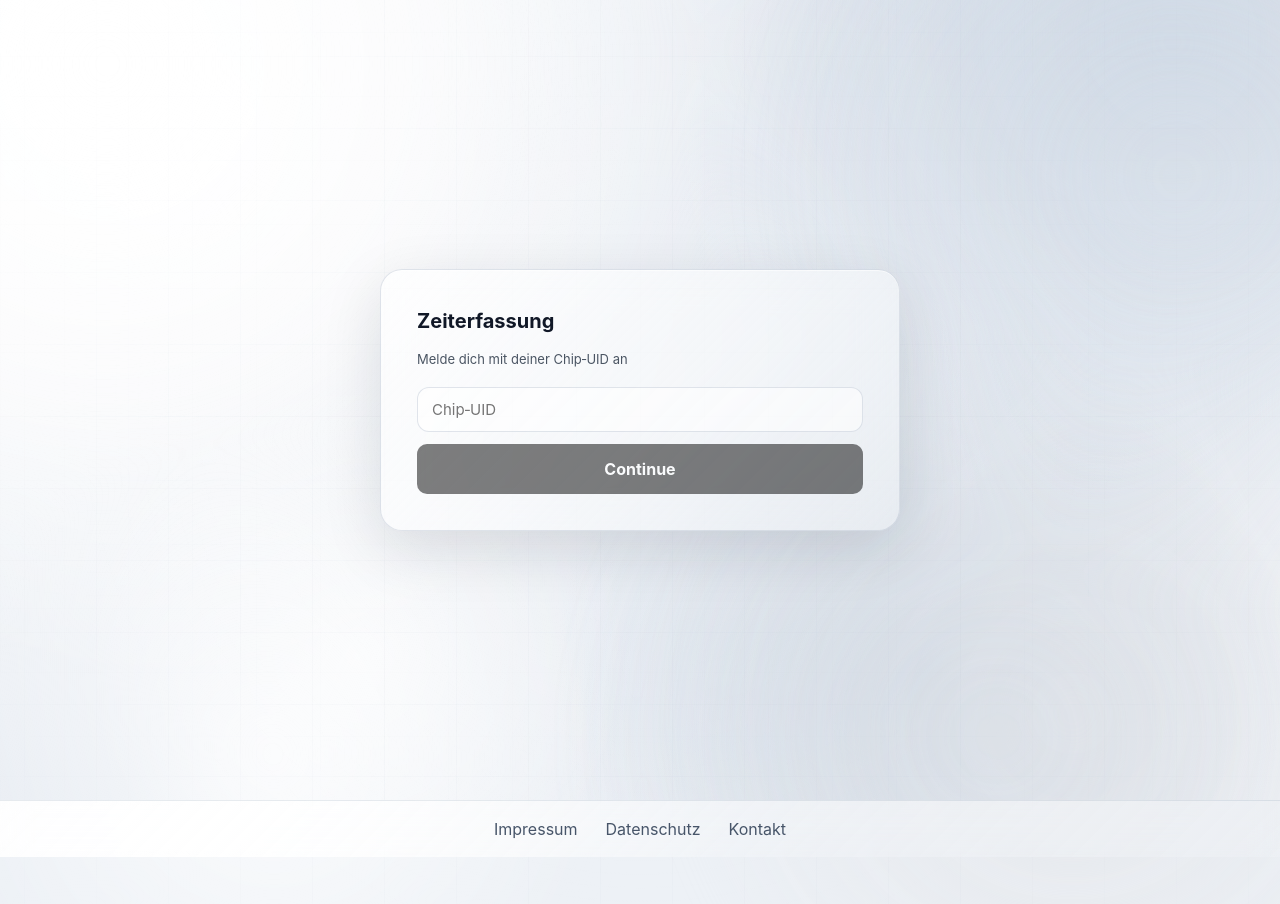
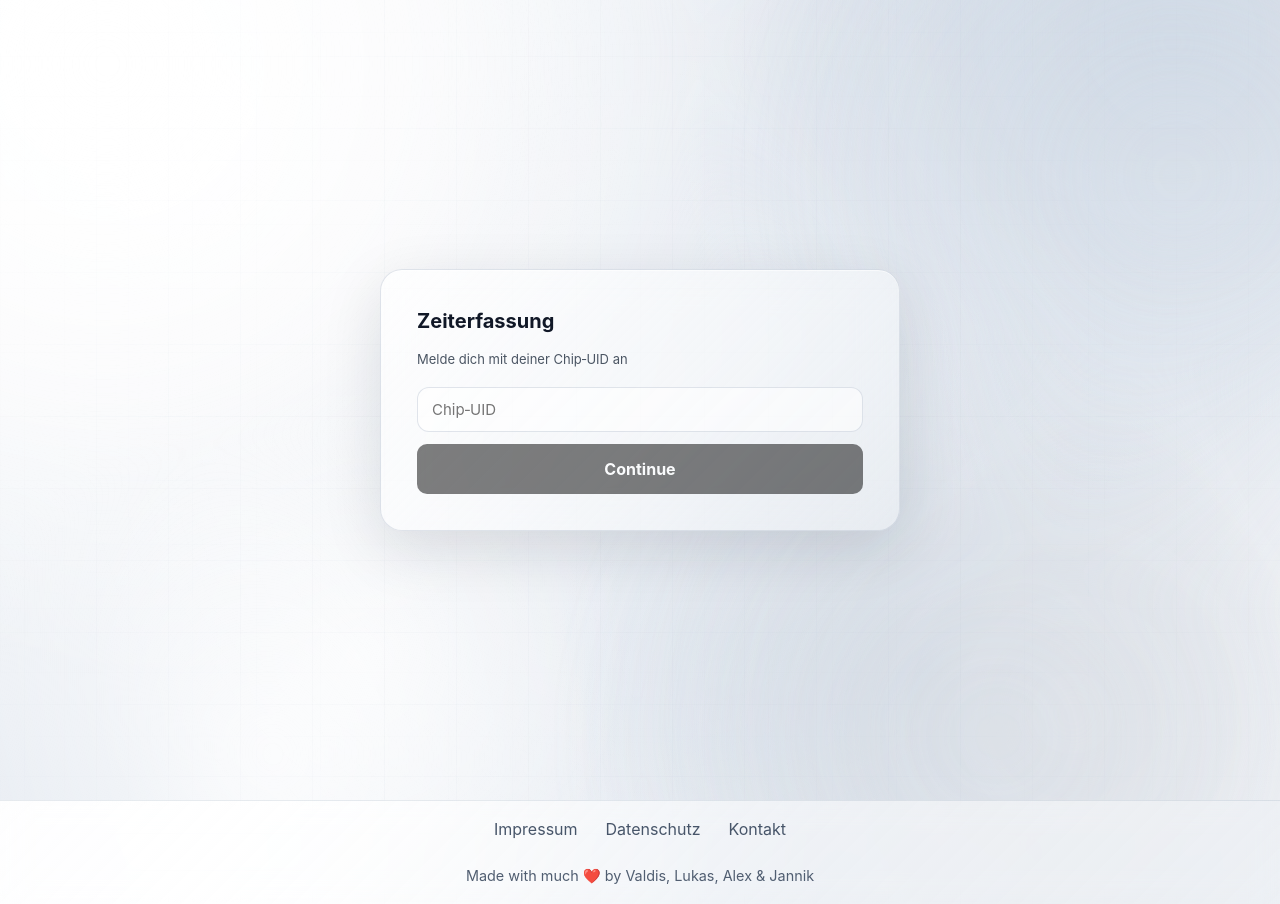
Before and after one commit to vertraxumtesOG/Zeitstempel-Frontend, an Angular app: page / in a window 1280 px wide. Before the commit the page ends 857 px from the top, so only its background shows below. Built offline with nearby package versions, Linux system fonts and the light colour scheme.

Commit message:
feat(footer): add credits section to footer with styling

```diff
--- a/src/app/components/shared/footer/footer.component.html
+++ b/src/app/components/shared/footer/footer.component.html
@@ -10,4 +10,5 @@
     <span>Datenschutz</span>
     <span>Kontakt</span>
   </nav>
+  <p class="footer__credits">Made with much ❤️ by Valdis, Lukas, Alex & Jannik </p>
 </footer>
--- a/src/app/components/shared/footer/footer.component.scss
+++ b/src/app/components/shared/footer/footer.component.scss
@@ -31,3 +31,14 @@
   color: #111827;
   transform: translateY(-1px);
 }
+
+.footer__credits {
+  max-width: 1200px;
+  margin: 0 auto;
+  padding: 10px 24px 18px;
+  text-align: center;
+  color: #475569;
+  font-size: 0.9rem;
+  line-height: 1.3;
+  opacity: 0.95;
+}
```
